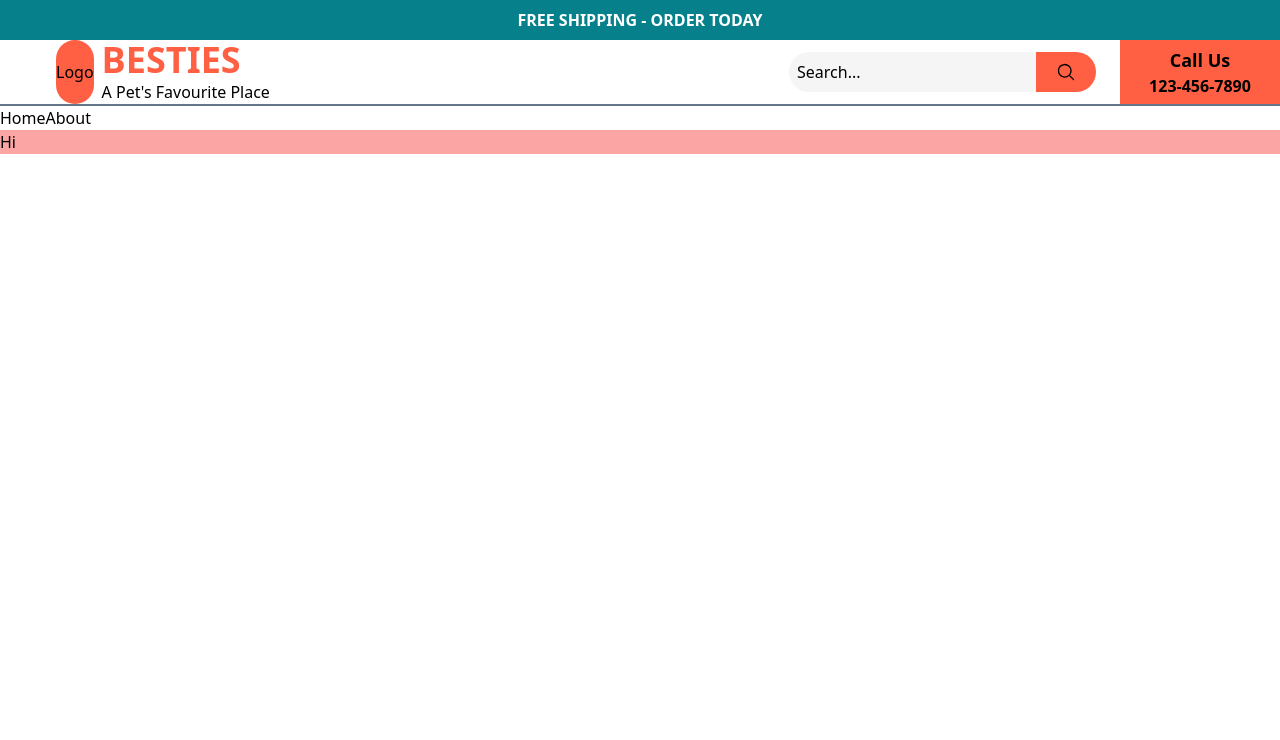
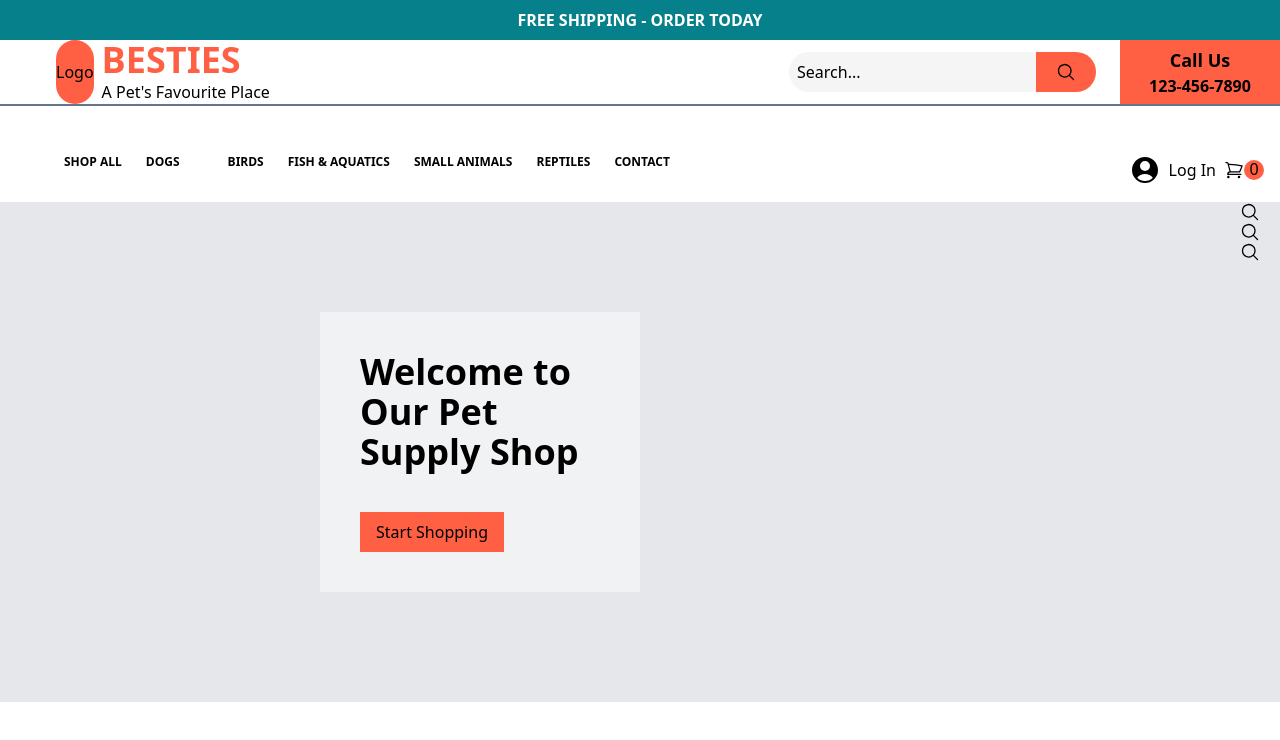
Before and after one commit to MartinPettersen/vue-pet-shop-practice, a Vue app: page / in a window 1280 px wide. Shown: the top 740 px of the page. Built offline with nearby package versions, Linux system fonts and the light colour scheme; the HTML template or start-up script is replaced by a standard one.

Commit message:
add homebanner

```diff
--- /dev/null
+++ b/src/components/Home/HomeBanner.vue
@@ -0,0 +1,12 @@
+<script lang="ts" setup></script>
+
+<template>
+
+  <div class="bg-gray-200 h-[500px] flex items-center">
+    <div class="bg-white bg-opacity-45 w-80 ml-80 ">
+      <h1 class="font-bold text-4xl p-10">Welcome to Our Pet Supply Shop</h1>
+      <button class="bg-[#FF5F42] ml-10 mb-10 px-4 py-2">Start Shopping</button>
+    </div>
+  </div>
+
+</template>
--- a/src/components/HomePage.vue
+++ b/src/components/HomePage.vue
@@ -1,7 +1,11 @@
-<script lang="ts" setup></script>
+<script lang="ts" setup>
+import HomeBanner from './Home/HomeBanner.vue';
+</script>
 
 <template>
 
-  <p class="bg-red-300">Hi</p>
+  <div>
 
+    <HomeBanner />
+  </div>
 </template>
--- a/src/components/Navigation/NavigationBar.vue
+++ b/src/components/Navigation/NavigationBar.vue
@@ -1,15 +1,41 @@
 <script lang="ts" setup>
-import SearchBar from './SearchBar.vue';
-import TopBar from './TopBar.vue';
-import { RouterLink} from 'vue-router'
-
-
+import SearchBar from './SearchBar.vue'
+import TopBar from './TopBar.vue'
+import { RouterLink } from 'vue-router'
+import { UserCircleIcon } from '@heroicons/vue/24/solid'
+import { ShoppingCartIcon } from '@heroicons/vue/24/outline'
+import SideBar from './SideBar.vue'
 </script>
 <template>
   <TopBar />
   <SearchBar />
-  <nav>
-      <RouterLink to="/">Home</RouterLink>
-      <RouterLink to="/about">About</RouterLink>
+  <div class="flex justify-between p-4 mt-8">
+    <nav class="text-xs font-bold space-x-6 pl-12">
+      <RouterLink to="/">SHOP ALL</RouterLink>
+      <RouterLink to="/dogs">DOGS</RouterLink>
+      <RouterLink to="/cats"></RouterLink>
+      <RouterLink to="/birds">BIRDS</RouterLink>
+      <RouterLink to="/fish">FISH & AQUATICS</RouterLink>
+      <RouterLink to="/smallanimals">SMALL ANIMALS</RouterLink>
+      <RouterLink to="/reptiles">REPTILES</RouterLink>
+      <RouterLink to="/contact">CONTACT</RouterLink>
     </nav>
+    <div class="flex space-x-2 items-center justify-center">
+      <RouterLink to="/">
+        <UserCircleIcon class="size-8" />
+      </RouterLink>
+      <RouterLink to="/dogs">Log In</RouterLink>
+      <RouterLink to="/cats">
+        <div class="flex">
+          <ShoppingCartIcon class="size-5" />
+          <p
+            class="bg-[#FF5F42] rounded-full flex items-center justify-center h-[20px] w-[20px] pb-[2px]"
+          >
+            0
+          </p>
+        </div>
+      </RouterLink>
+    </div>
+  </div>
+  <SideBar />
 </template>
--- /dev/null
+++ b/src/components/Navigation/SideBar.vue
@@ -0,0 +1,13 @@
+<script lang="ts" setup>
+import { MagnifyingGlassIcon } from '@heroicons/vue/24/solid'
+//import { MagnifyingGlassIcon } from '@heroicons/vue/24/solid'
+//import { MagnifyingGlassIcon } from '@heroicons/vue/24/solid'
+</script>
+
+<template>
+  <div class="flex flex-col fixed right-5">
+    <MagnifyingGlassIcon class="size-5" />
+    <MagnifyingGlassIcon class="size-5" />
+    <MagnifyingGlassIcon class="size-5" />
+  </div>
+</template>
```
